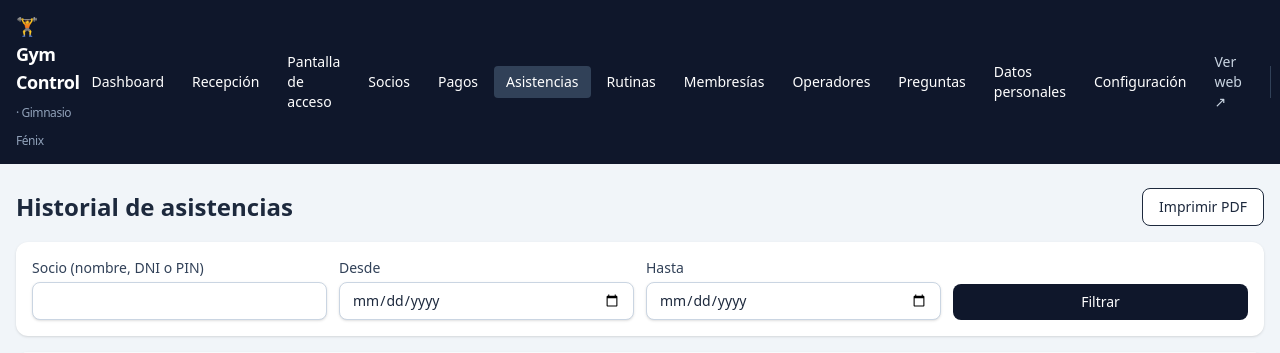
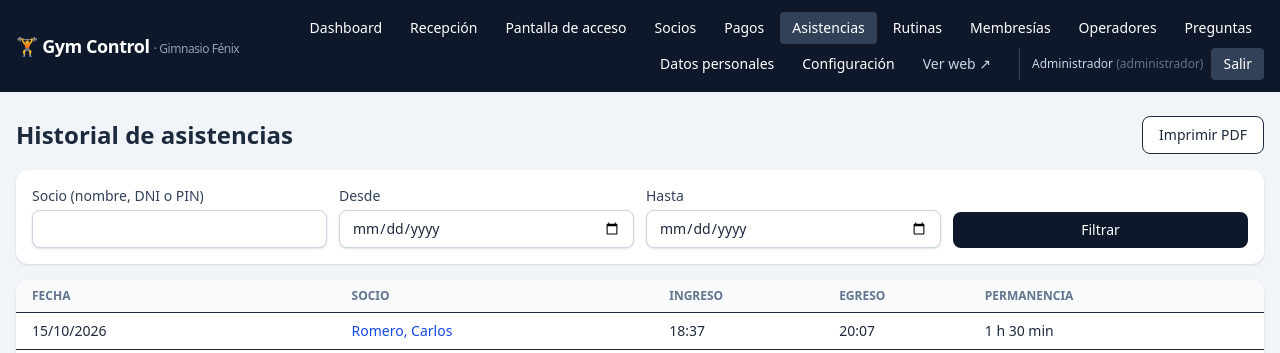
Before and after one commit to diegofcfor-cell/GymControl, a Laravel app: page /asistencias in a window 1280 px wide; the page is wider, and only the part inside the window is pictured. Shown: the top 353 px of that part. Run offline with Laravel 12, Linux system fonts and the light colour scheme; a user stored in the database is signed in; data comes from the database, SQL or seed files in the repository; style sheets or scripts are compiled from the project's sources; some libraries are stand-ins or nearby versions.

Commit message:
fix(ui): el menú del panel se acomoda en dos líneas en lugar de desbordar
Con los doce enlaces del administrador el menú medía unos 1520 px y la página
tenía desplazamiento horizontal en pantallas de 1440 px o menos. Ahora los
enlaces pasan a una segunda línea y el nombre del sistema no se corta
(verificado sin desborde a 768, 1024, 1280 y 1440 px).

Co-Authored-By: Claude Opus 5.5 (1M context) <noreply@anthropic.com>
Claude-Session: https://claude.ai/code/session_01DvmkzFeivMC72SzpdLJPtZ

```diff
--- a/resources/views/components/layouts/app.blade.php
+++ b/resources/views/components/layouts/app.blade.php
@@ -27,10 +27,10 @@
     ];
 @endphp
 <nav class="bg-slate-900 text-white" x-data="{ abierto: false }">
-    <div class="mx-auto flex max-w-7xl items-center justify-between px-4 py-3">
-        <a href="{{ route('inicio') }}" class="text-lg font-bold tracking-tight">🏋️ Gym Control <span class="text-xs font-normal text-slate-400">· Gimnasio Fénix</span></a>
+    <div class="mx-auto flex max-w-7xl items-center justify-between gap-4 px-4 py-3">
+        <a href="{{ route('inicio') }}" class="shrink-0 whitespace-nowrap text-lg font-bold tracking-tight">🏋️ Gym Control <span class="text-xs font-normal text-slate-400">· Gimnasio Fénix</span></a>
         <button class="md:hidden rounded p-2 hover:bg-slate-800" x-on:click="abierto = !abierto" aria-label="Menú">☰</button>
-        <div class="hidden items-center gap-1 md:flex">
+        <div class="hidden flex-wrap items-center justify-end gap-1 md:flex">
             @foreach ($enlaces as [$ruta, $texto, $roles])
                 @if (in_array($u->rol, $roles, true))
                     <a href="{{ route($ruta) }}" class="rounded px-3 py-1.5 text-sm hover:bg-slate-700 {{ request()->routeIs(explode('.', $ruta)[0].'*') ? 'bg-slate-700' : '' }}">{{ $texto }}</a>
```
